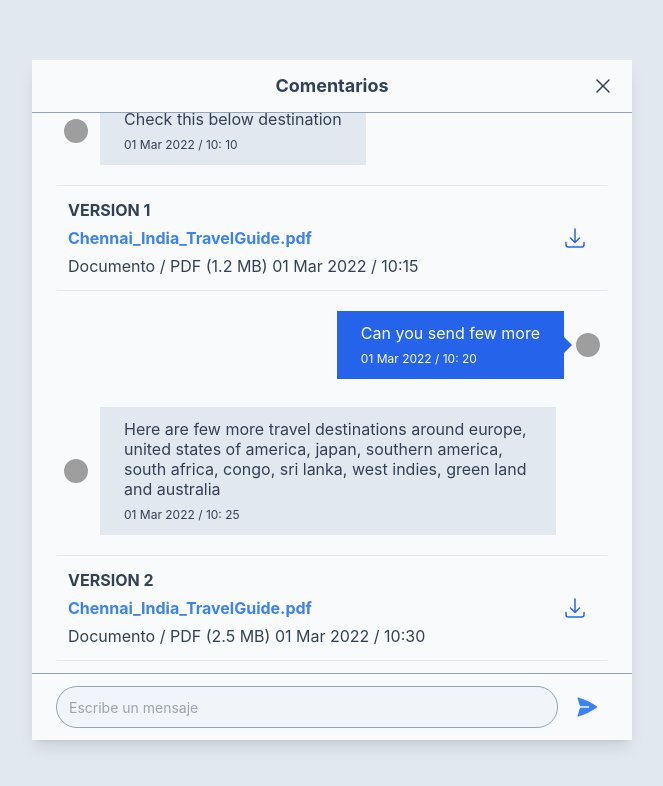
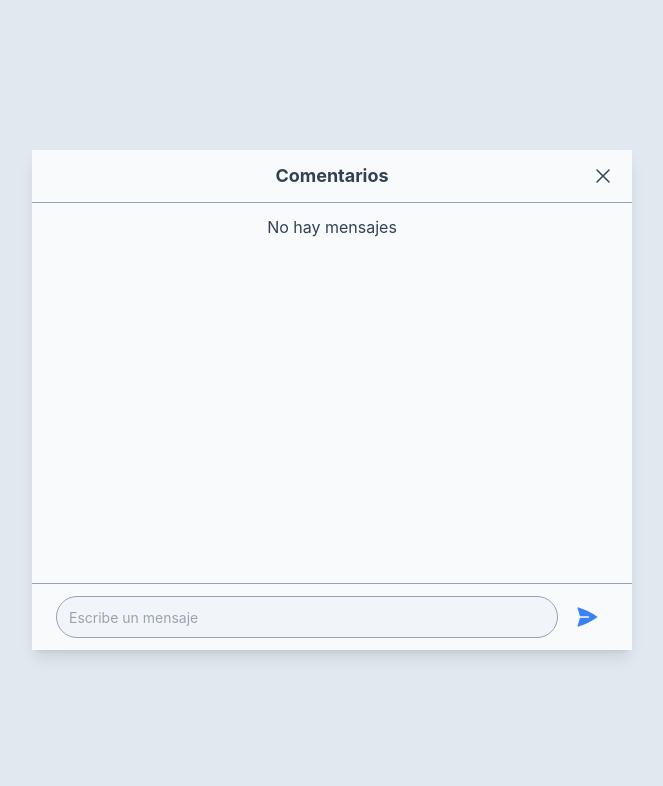
Before and after one commit to hhhhaaarry/test-front-chat, a Vue app: page / in a window 1280 px wide. Both pictures are taken after a click on the button "Open Modal". Shown: the top 786 px of the page, without its empty margins (308-971 px from the left). Built offline with nearby package versions, Linux system fonts and the light colour scheme; grey boxes are pictures that could not be loaded.

Commit message:
Fixed min height

```diff
--- a/src/components/CommentsModal.vue
+++ b/src/components/CommentsModal.vue
@@ -1,6 +1,6 @@
 <template>
     <div
-        class="modal container overflow-hidden min-w-0 sm:min-w-10 min-h-500 bg-slate-50 dark:bg-slate-900 fixed top-1/2 left-1/2 transform -translate-x-1/2 -translate-y-1/2 text-slate-700 dark:text-slate-200 shadow-lg">
+        class="modal container overflow-hidden min-w-0 sm:min-w-10 min-h-[500px] flex flex-col bg-slate-50 dark:bg-slate-900 fixed top-1/2 left-1/2 transform -translate-x-1/2 -translate-y-1/2 text-slate-700 dark:text-slate-200 shadow-lg">
         <header
             class="modal__header header flex flex-row justify-center w-full relative border-b-[1px] border-slate-400 dark:border-slate-700 p-3 px-6">
             <h2 class="modal__title header__title text-center text-lg font-bold">Comentarios</h2>
@@ -10,11 +10,12 @@
             </IconButton>
         </header>
         <main
-            class="modal__main chat flex flex-col-reverse justify-between gap-3 p-3 px-6 custom-scrollbar overflow-auto max-h-[70vh] ">
+            class="modal__main chat flex flex-col-reverse justify-between gap-3 p-3 px-6 custom-scrollbar overflow-auto max-h-[70vh]">
+            <div class="no-messages" v-if="!messages.length">No hay mensajes</div>
             <ChatItem v-for="(message, index) in sortedMessages" :key="index" :message="message" />
         </main>
         <div
-            class="modal__input flex flex-row p-3 px-6 gap-2 leading-none text-sm border-t-[1px] border-slate-400 dark:border-slate-700">
+            class="modal__input flex flex-row p-3 px-6 gap-2 leading-none text-sm border-t-[1px] border-slate-400 dark:border-slate-700 mt-auto">
             <input type="text"
                 class="input input--rounded w-full rounded-3xl bg-slate-100 dark:bg-slate-800 border-[1px] border-slate-400 dark:border-slate-700 px-3"
                 placeholder="Escribe un mensaje" v-model="newMessage" />
--- a/src/data/messages.json
+++ b/src/data/messages.json
@@ -1,83 +1,3 @@
 [
-  {
-    "type": "text",
-    "text": "Hello Steve",
-    "from": "jid_1109",
-    "sender_name": "Michel Slatter",
-    "to": "jid_1111",
-    "avatar": "https://ui-avatars.com/api/?size=128",
-    "timestamp": "2022-03-01T10:00:00Z"
-  },
-  {
-    "type": "text",
-    "text": "Hi Michael",
-    "from": "jid_1111",
-    "sender_name": "Steve Jobs",
-    "to": "jid_1109",
-    "avatar": "https://ui-avatars.com/api/?size=128",
-    "timestamp": "2022-03-01T10:05:00Z"
-  },
-  {
-    "type": "text",
-    "text": "Check this below destination",
-    "from": "jid_1109",
-    "sender_name": "Michel Slatter",
-    "to": "jid_1111",
-    "avatar": "https://ui-avatars.com/api/?size=128",
-    "timestamp": "2022-03-01T10:10:00Z"
-  },
-  {
-    "attachment": {
-      "version": "1",
-      "type": "file",
-      "name": "Chennai_India_TravelGuide.pdf",
-      "payload": {
-        "url": "https://upload.wikimedia.org/wikipedia/commons/1/1a/Dszpics1.jpg"
-      },
-      "format": "Documento / PDF",
-      "size": "1.2 MB"
-    },
-    "type": "file",
-    "from": "jid_1109",
-    "sender_name": "Michel Slatter",
-    "to": "jid_1111",
-    "avatar": "https://ui-avatars.com/api/?size=128",
-    "timestamp": "2022-03-01T10:15:00Z"
-  },
-  {
-    "type": "text",
-    "text": "Can  you send few more",
-    "from": "jid_1111",
-    "sender_name": "Steve Jobs",
-    "to": "jid_1109",
-    "avatar": "https://ui-avatars.com/api/?size=128",
-    "timestamp": "2022-03-01T10:20:00Z"
-  },
-  {
-    "type": "text",
-    "text": "Here are few more travel destinations around europe, united states of america, japan, southern america, south africa, congo, sri lanka, west indies, green land and australia",
-    "from": "jid_1109",
-    "sender_name": "Michel Slatter",
-    "to": "jid_1111",
-    "avatar": "https://ui-avatars.com/api/?size=128",
-    "timestamp": "2022-03-01T10:25:00Z"
-  },
-  {
-    "attachment": {
-      "version": "2",
-      "type": "file",
-      "name": "Chennai_India_TravelGuide.pdf",
-      "payload": {
-        "url": "https://upload.wikimedia.org/wikipedia/commons/1/1a/Dszpics1.jpg"
-      },
-      "format": "Documento / PDF",
-      "size": "2.5 MB"
-    },
-    "type": "file",
-    "from": "jid_1109",
-    "sender_name": "Michel Slatter",
-    "to": "jid_1111",
-    "avatar": "https://ui-avatars.com/api/?size=128",
-    "timestamp": "2022-03-01T10:30:00Z"
-  }
+
 ]
```
